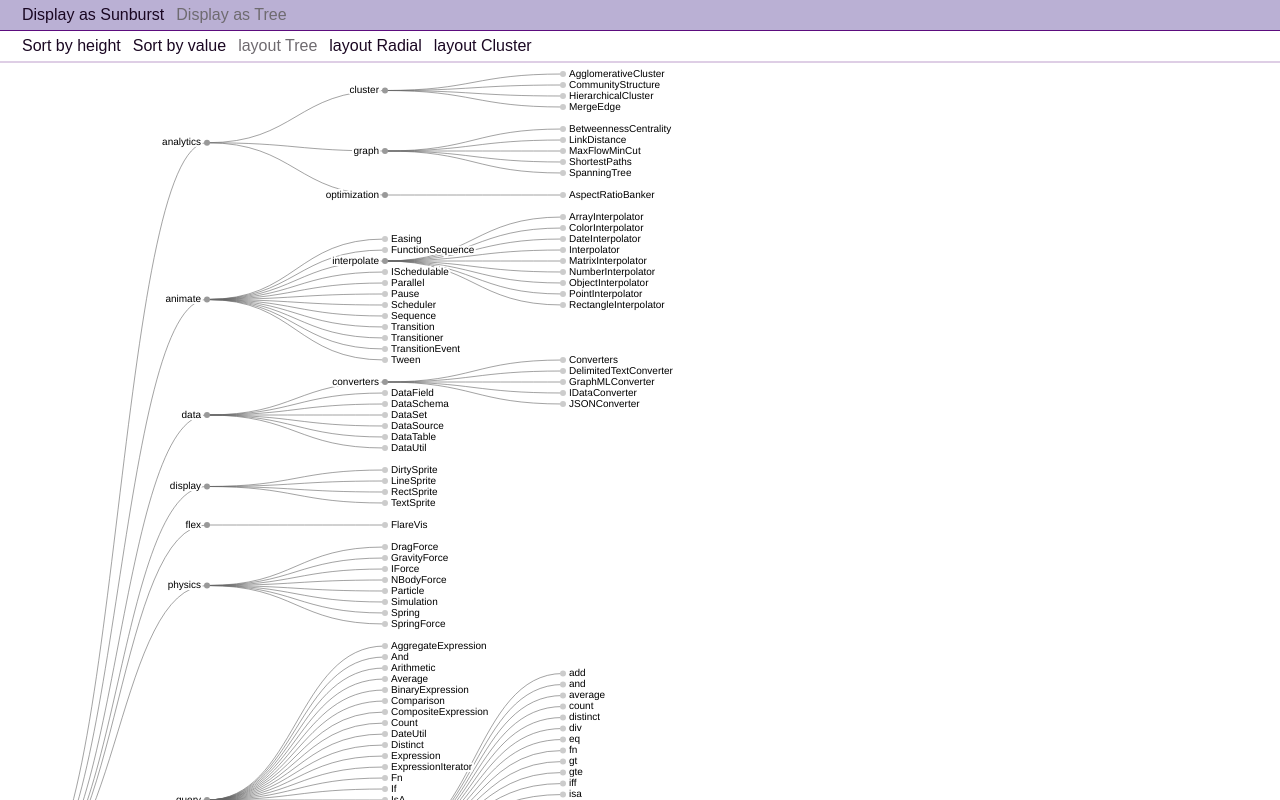
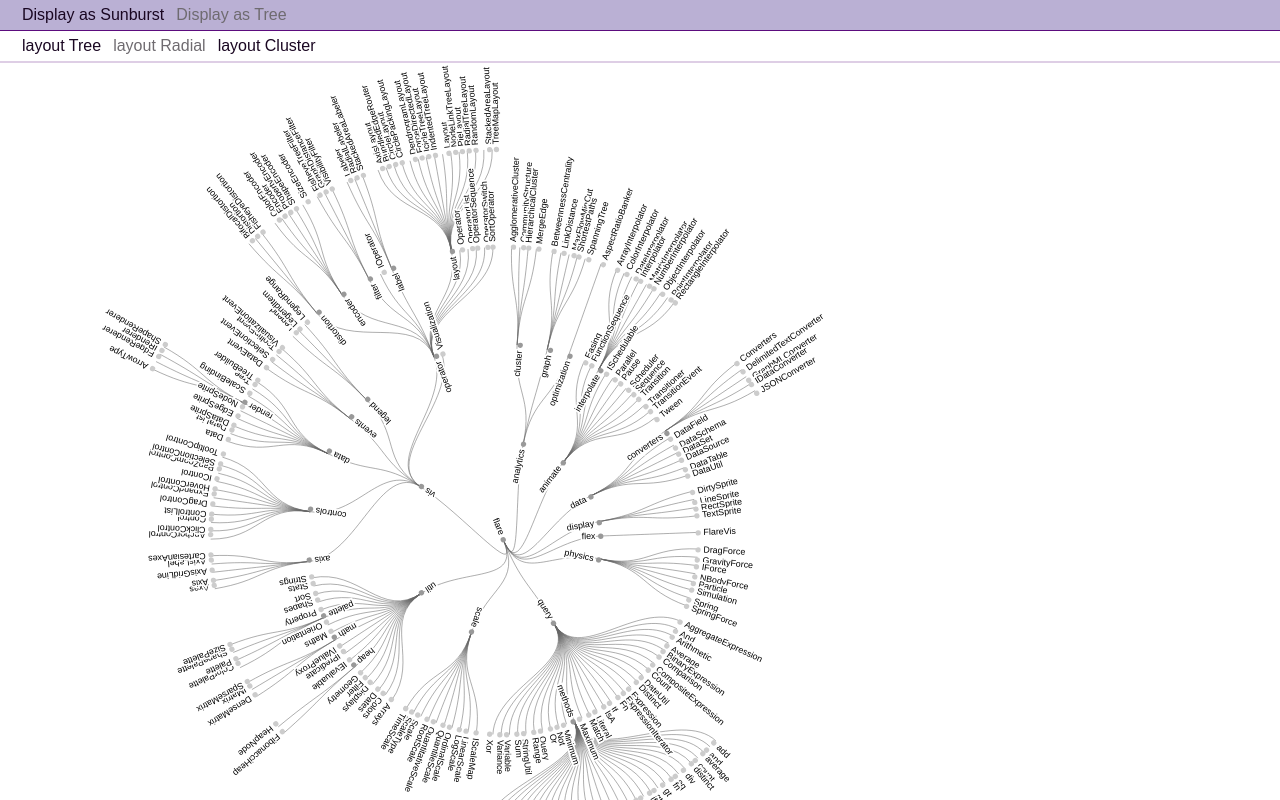
Before and after one commit to linnstrand/graph-craft, a React (Create React App) app: page / in a window 1280 px wide. Both pictures are taken after a click on the button "Display as Tree". Shown: the top 800 px of the page. Built offline with nearby package versions, Linux system fonts and the light colour scheme.

Commit message:
trimming down

```diff
--- a/public/index.html
+++ b/public/index.html
@@ -4,7 +4,7 @@
     <meta charset="utf-8" />
     <meta name="viewport" content="width=device-width, initial-scale=1" />
     <meta name="theme-color" content="#000000" />
-    <meta name="description" content="Web site created using create-react-app" />
+    <meta name="description" content="Learning d3 js" />
     <!--
       Notice the use of %PUBLIC_URL% in the tags above.
       It will be replaced with the URL of the `public` folder during the build.
--- a/src/Sunburst.tsx
+++ b/src/Sunburst.tsx
@@ -8,10 +8,10 @@ export const Sunburst = ({ data, size }: { data: Data; size: number }) => {
   const radius = size / 6;
 
   const root: d3.HierarchyRectangularNode<Data> = useMemo(() => {
-    const p = d3.hierarchy(data);
-    sortHeight(p);
-    const r = d3.partition<Data>().size([2 * Math.PI, p.height + 1])(p);
-    return r.each((d) => (d.data.current = d));
+    const hirarchy = d3.hierarchy(data);
+    sortHeight(hirarchy);
+    const partition = d3.partition<Data>().size([2 * Math.PI, hirarchy.height + 1])(hirarchy);
+    return partition.each((d) => (d.data.current = d));
   }, [data, size]);
 
   // for every datum, add a slice to the arc
--- a/src/Tree.tsx
+++ b/src/Tree.tsx
@@ -1,9 +1,9 @@
 import * as d3 from 'd3';
 import './tree.css';
 import { useLayoutEffect, useRef, useState } from 'react';
-import { Data, sortHeight, sortValue } from './util';
+import { Data } from './util';
 
-type LayoutT = 'tidy' | 'radial' | 'cluster';
+type LayoutT = 'tidy' | 'radial';
 interface GraphLayout {
   variant: LayoutT;
   transform: (d: d3.HierarchyPointNode<Data>) => string;
@@ -21,6 +21,8 @@ export const Tree = ({ data, size }: { data: Data; size: number }) => {
   const svgRef = useRef<SVGSVGElement>(null);
   const nodesRef = useRef<SVGSVGElement>(null);
   const linesRef = useRef<SVGSVGElement>(null);
+
+  let variant = 'tree';
 
   const [layoutType, setLayoutType] = useState<LayoutT | null>(null);
 
@@ -47,11 +49,11 @@ export const Tree = ({ data, size }: { data: Data; size: number }) => {
 
   useLayoutEffect(() => {
     if (layoutType) return;
-    setTreeLayout();
-    // setLayoutRadial();
+    //  setTreeLayout();
+    setLayoutRadial('tree');
   }, []);
 
-  const createNodes = (data: d3.HierarchyPointNode<Data>[]) => {
+  const createNodes = (root: d3.HierarchyPointNode<Data>[]) => {
     // we want to set start position, same as nodes
     d3.select(linesRef.current)
       .selectAll('path')
@@ -70,7 +72,7 @@ export const Tree = ({ data, size }: { data: Data; size: number }) => {
     const nodes = d3
       .select(nodesRef.current)
       .selectAll('g')
-      .data(() => data)
+      .data(() => root)
       .join('g')
       .attr('transform', `translate(0, ${size / 2})`)
       .attr('opacity', 0);
@@ -118,16 +120,21 @@ export const Tree = ({ data, size }: { data: Data; size: number }) => {
       .attr('transform', tree.transform);
   };
 
-  const setTreeLayout = (treeType: LayoutT = 'tidy') => {
-    const treeFn = treeType === 'tidy' ? d3.tree : d3.cluster;
+  const setStartPosition = (transform: string) => {
+    d3.select(linesRef.current).transition().duration(ANIMATION_TIMER).attr('transform', transform);
+    d3.select(nodesRef.current).transition().duration(ANIMATION_TIMER).attr('transform', transform);
+  };
+
+  const setTreeLayout = (v) => {
+    const treeFn = v === 'tree' ? d3.tree : d3.cluster;
+    variant = v;
     // Compute the layout.
     // d3.tree returns a layout function that sets the x and y coordinates for each node in the hierarchy in a manner that keeps nodes that are at the same depth aligned vertically
     // root height is the greatest distance from any descendant leaf.
     // node size here is distance between depths
     let r = root;
-    if (!layoutType || layoutType !== treeType) {
     const treeLayout = treeFn<Data>().size([size, size]);
-      r = treeLayout(d3.hierarchy(data)); // set x/y
+    r = treeLayout(d3.hierarchy(data)).sort((a, b) => d3.descending(a.height, b.height)); // set x/y
 
     // Height is number of nodes with root at the top, leaves at the bottom.
     // Every node get's a padding for the circle
@@ -163,32 +170,29 @@ export const Tree = ({ data, size }: { data: Data; size: number }) => {
     );
     const svg = d3.select(svgRef.current);
     svg.attr('height', () => height);
-      svg.attr('viewBox', () => [0, 0, size, height]);
+    svg.attr('viewBox', () => [0, 0, size + labelLength, height]);
     setLabelLength(nodeLength);
     setRoot(r);
-      setLayoutType(treeType);
-    }
+    setLayoutType('tidy');
+
     setTreeNodes(tidyTree, r);
 
     return r;
   };
 
-  const setStartPosition = (transform: string) => {
-    d3.select(linesRef.current).transition().duration(ANIMATION_TIMER).attr('transform', transform);
-    d3.select(nodesRef.current).transition().duration(ANIMATION_TIMER).attr('transform', transform);
-  };
+  const setLayoutRadial = (v: 'tree' | 'cluster') => {
+    const treeFn = v === 'tree' ? d3.tree : d3.cluster;
+    let r = root;
 
-  const setLayoutRadial = () => {
-    let r = root;
-    if (layoutType !== 'radial') {
+    variant = v;
     const radius = (size - labelLength) / 2;
 
-      const treeLayout = d3
-        .tree<Data>()
+    const hirarchy = d3.hierarchy(data);
+    const treeLayout = treeFn<Data>()
       .size([2 * Math.PI, radius])
       .separation((a, b) => (a.parent == b.parent ? 1 : 2) / a.depth);
 
-      r = treeLayout(d3.hierarchy(data));
+    r = treeLayout(hirarchy).sort((a, b) => d3.descending(a.height, b.height));
 
     let nodeLength = labelLength;
     if (!layoutType) {
@@ -200,46 +204,35 @@ export const Tree = ({ data, size }: { data: Data; size: number }) => {
 
     setLabelLength(nodeLength);
     setRoot(r);
-    }
 
     const svg = d3.select(svgRef.current);
     svg.attr('height', size);
-    svg.attr('viewBox', [0, 0, size, size]);
+    svg.attr('viewBox', [0, 0, size + labelLength, size + labelLength * 2]);
     setTreeNodes(radialTree, r);
     setLayoutType('radial');
-  };
-
-  const sortNodes = (sorter) => {
-    let l;
-    switch (layoutType) {
-      case 'tidy':
-        l = tidyTree;
-        break;
-      case 'radial':
-        l = radialTree;
-        break;
-      default:
-        l = tidyTree;
-    }
-    sorter(root);
-    setTreeNodes(l, root);
   };
 
   return (
     <>
       <div className="settings">
-        <button onClick={() => sortNodes(sortHeight)}>Sort by height</button>
-        <button onClick={() => sortNodes(sortValue)}>Sort by value</button>
-        <button className={layoutType === 'tidy' ? 'active' : ''} onClick={() => setTreeLayout()}>
+        <button
+          className={layoutType === 'tidy' ? 'active' : ''}
+          onClick={() => setTreeLayout('tree')}
+        >
           layout Tree
         </button>
-        <button className={layoutType === 'radial' ? 'active' : ''} onClick={setLayoutRadial}>
+        <button
+          className={layoutType === 'radial' ? 'active' : ''}
+          onClick={() => setLayoutRadial('tree')}
+        >
           layout Radial
         </button>
         <div>
           <button
-            className={layoutType === 'cluster' ? 'active' : ''}
-            onClick={() => setTreeLayout('cluster')}
+            className={variant === 'cluster' ? 'active' : ''}
+            onClick={() =>
+              layoutType === 'tidy' ? setTreeLayout('cluster') : setLayoutRadial('cluster')
+            }
           >
             layout Cluster
           </button>
--- a/src/util.ts
+++ b/src/util.ts
@@ -8,7 +8,7 @@ export interface Data {
 }
 
 export const sortValue = (root: d3.HierarchyNode<Data>) =>
-  root.sort((a, b) => d3.descending(a.height, b.height));
+  root.sum((d) => d.value).sort((a, b) => d3.descending(a.height, b.height));
 
 export const sortHeight = (root: d3.HierarchyNode<Data>) =>
   root.sum((d) => d.value).sort((a, b) => b.value - a.value);
```
Lines whose indentation alone changed are shown as unchanged.
